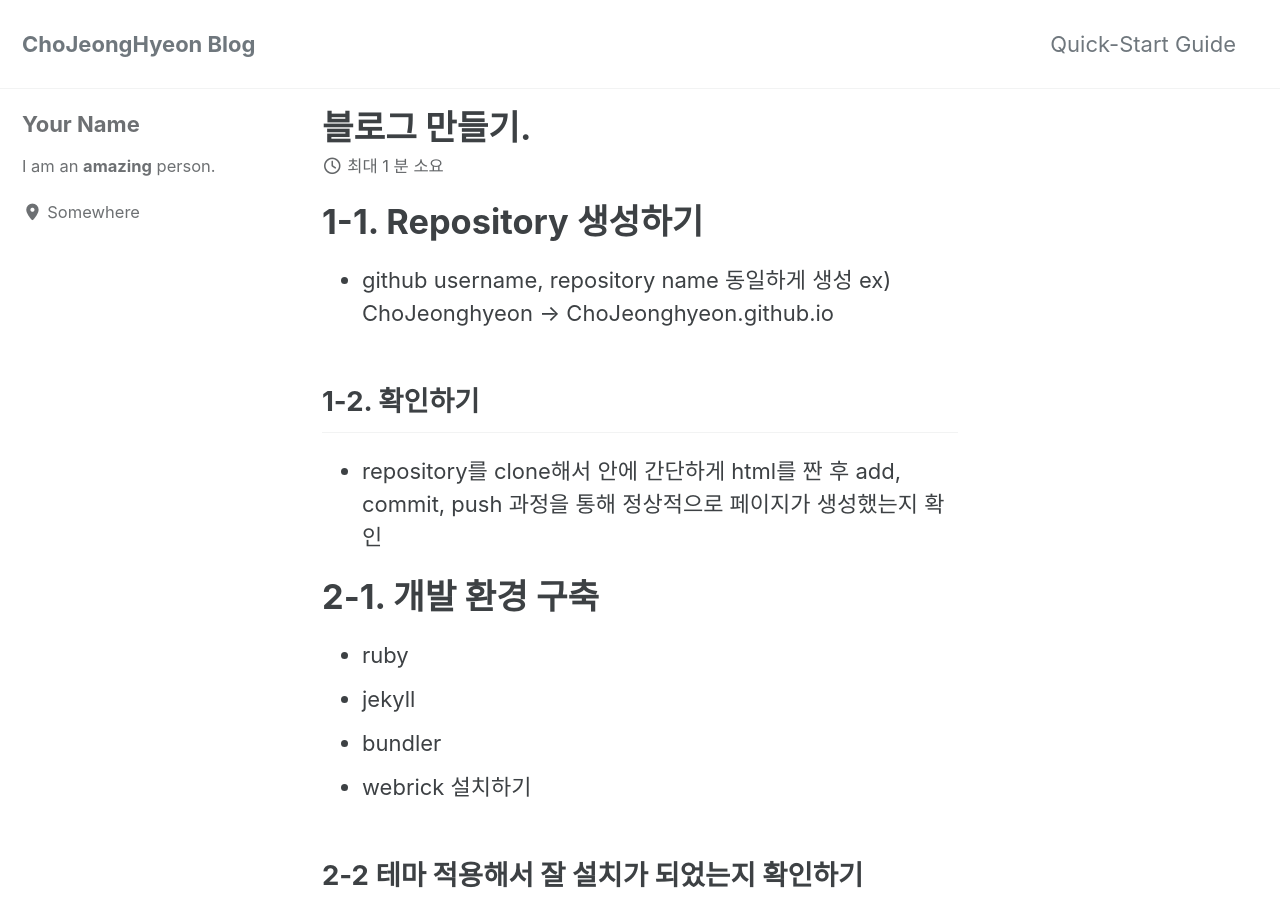
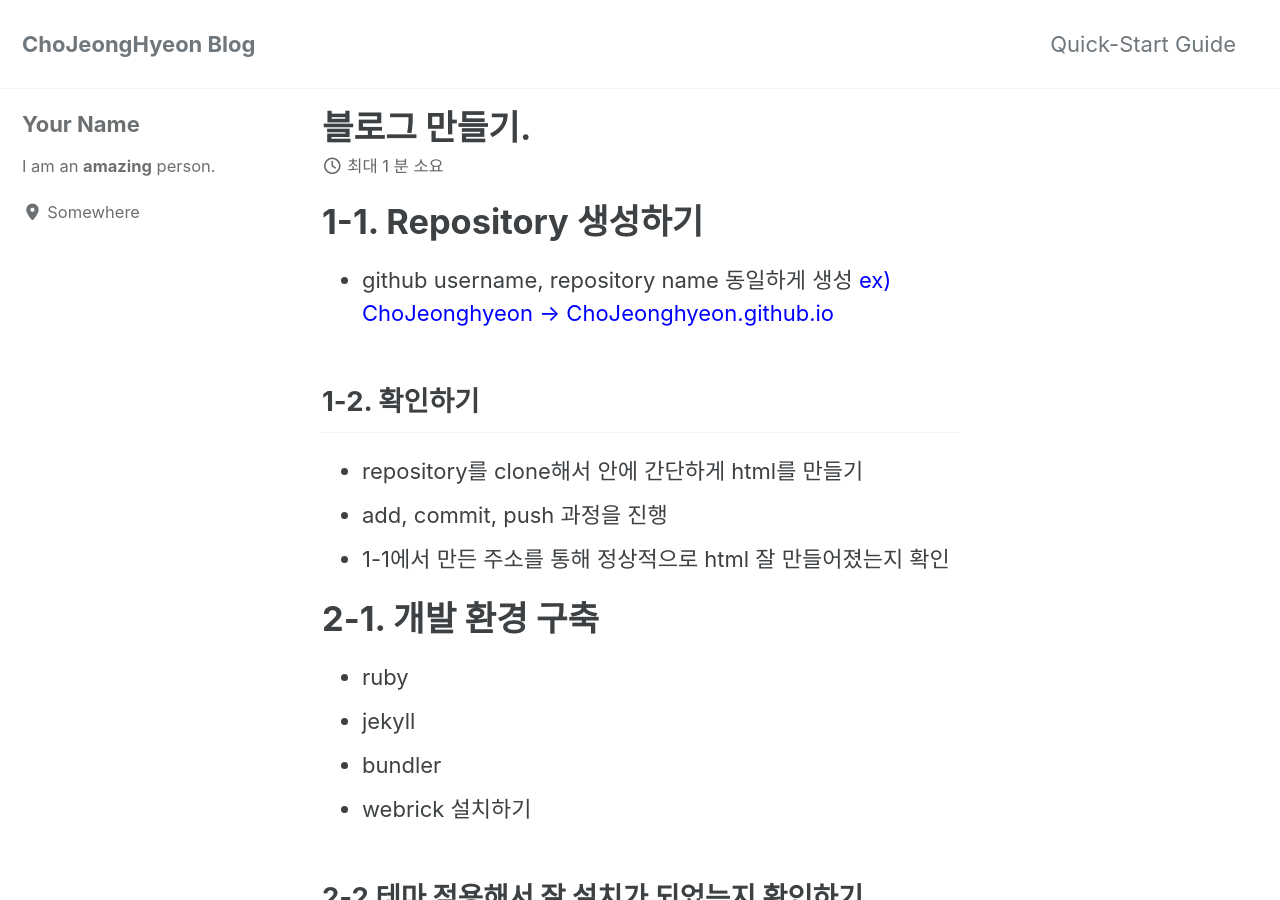
Before and after one commit to ChoJeongHyeon/ChoJeongHyeon.github.io, a Jekyll site: the page built from _posts/2024-11-14-create-blog.md, in a window 1280 px wide and 900 px high. Built offline with Jekyll 4.4.1, drawn with Linux system fonts in a browser that asks for light colours; cached includes are drawn as plain includes.

Commit message:
Update 2024-11-14-create-blog.md

```diff
--- a/_posts/2024-11-14-create-blog.md
+++ b/_posts/2024-11-14-create-blog.md
@@ -4,11 +4,14 @@ title: "블로그 만들기."
 ---
 # 1-1. Repository 생성하기
 
-- github username, repository name 동일하게 생성 ex) ChoJeonghyeon -> ChoJeonghyeon.github.io
+- github username, repository name 동일하게 생성
+<span style="color: blue">ex) ChoJeonghyeon -> ChoJeonghyeon.github.io</span>
 
 ## 1-2. 확인하기
 
-- repository를 clone해서 안에 간단하게 html를 짠 후 add, commit, push 과정을 통해 정상적으로 페이지가 생성했는지 확인
+- repository를 clone해서 안에 간단하게 html를 만들기
+- add, commit, push 과정을 진행
+- 1-1에서 만든 주소를 통해 정상적으로 html 잘 만들어졌는지 확인
 
 # 2-1. 개발 환경 구축
 
```
